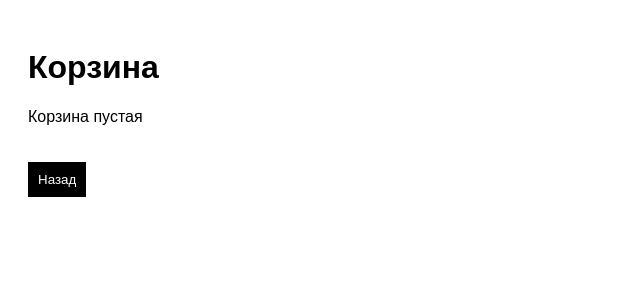
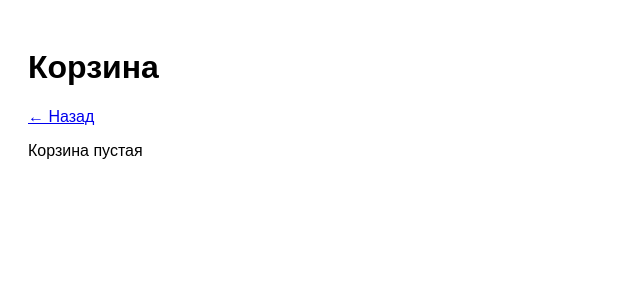
Before and after one commit to ssqwllfnn210230-sudo/sensx-store, a Next.js app: page /cart in a window 1280 px wide. Shown: the top 300 px of the page, without its empty margins (0-640 px from the left). Built offline with nearby package versions, Linux system fonts and the light colour scheme.

Commit message:
Refactor cart component to manage item counts

```diff
--- a/pages/cart.js
+++ b/pages/cart.js
@@ -1,42 +1,82 @@
 import { useEffect, useState } from "react";
-import { useRouter } from "next/router";
 
 export default function Cart() {
   const [cart, setCart] = useState([]);
-  const router = useRouter();
 
   useEffect(() => {
-    const data = JSON.parse(localStorage.getItem("cart")) || [];
-    setCart(data);
+    const saved = JSON.parse(localStorage.getItem("cart")) || [];
+    setCart(saved);
   }, []);
+
+  function updateCart(newCart) {
+    setCart(newCart);
+    localStorage.setItem("cart", JSON.stringify(newCart));
+  }
+
+  function removeItem(index) {
+    const newCart = cart.filter((_, i) => i !== index);
+    updateCart(newCart);
+  }
+
+  function increase(index) {
+    const newCart = [...cart];
+    newCart[index].count += 1;
+    updateCart(newCart);
+  }
+
+  function decrease(index) {
+    const newCart = [...cart];
+    if (newCart[index].count > 1) {
+      newCart[index].count -= 1;
+      updateCart(newCart);
+    }
+  }
 
   return (
     <div style={{ padding: "20px", fontFamily: "Arial" }}>
       <h1>Корзина</h1>
 
+      <a href="/">← Назад</a>
+
       {cart.length === 0 ? (
         <p>Корзина пустая</p>
       ) : (
         cart.map((item, i) => (
-          <div key={i} style={{ marginBottom: "20px" }}>
-            <h3>{item.name}</h3>
-            <p>{item.price} грн</p>
+          <div
+            key={i}
+            style={{
+              display: "flex",
+              justifyContent: "space-between",
+              alignItems: "center",
+              borderBottom: "1px solid #ddd",
+              padding: "10px 0"
+            }}
+          >
+            {/* ЛЕВАЯ ЧАСТЬ */}
+            <div>
+              <div>{item.name}</div>
+              <div>{item.price} ₽</div>
+
+              {/* СЧЁТЧИК */}
+              <div style={{ marginTop: "5px" }}>
+                <button onClick={() => decrease(i)}>-</button>
+                <span style={{ margin: "0 10px" }}>
+                  {item.count}
+                </span>
+                <button onClick={() => increase(i)}>+</button>
+              </div>
+            </div>
+
+            {/* ПРАВАЯ КНОПКА */}
+            <button
+              onClick={() => removeItem(i)}
+              style={{ background: "red", color: "white" }}
+            >
+              Удалить
+            </button>
           </div>
         ))
       )}
-
-      <button
-        onClick={() => router.push("/")}
-        style={{
-          marginTop: "20px",
-          padding: "10px",
-          background: "black",
-          color: "white",
-          border: "none",
-        }}
-      >
-        Назад
-      </button>
     </div>
   );
 }
```
